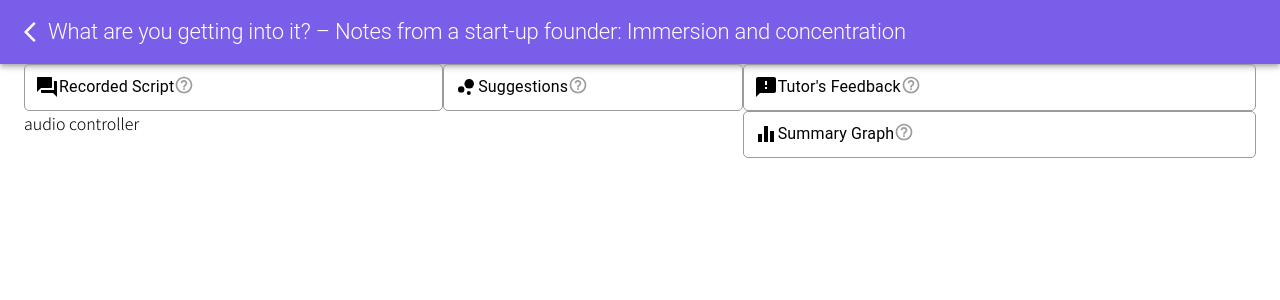
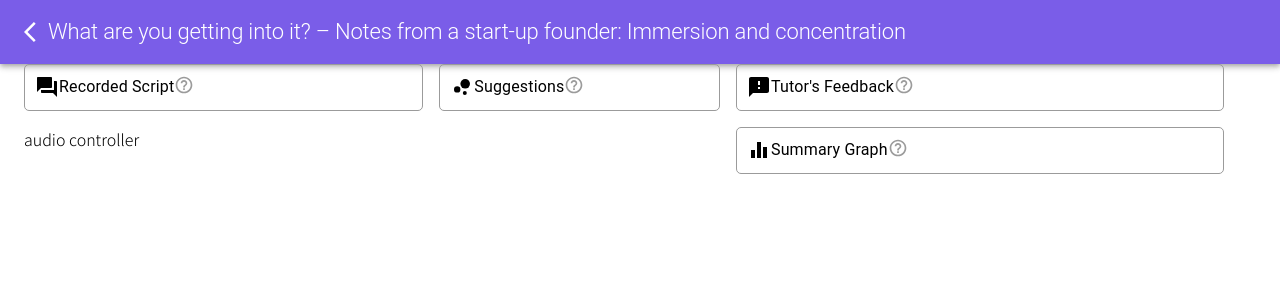
Before and after one commit to reesekimm/ringleplus_react_study, a React app: page / in a window 1280 px wide. Shown: the top 300 px of the page. Built offline with nearby package versions, Linux system fonts and the light colour scheme.

Commit message:
refactor: Container간 간격조정

```diff
--- a/src/views/components/ReviewBody.tsx
+++ b/src/views/components/ReviewBody.tsx
@@ -5,9 +5,9 @@ import * as options from "Const/containerOptions";
 
 const ReviewBody: React.FC = () => (
   <div className="review-body__wrapper">
-    <Grid item container>
-      <Grid item container xs={12} md={7} direction="column">
-        <Grid item container>
+    <Grid item container spacing={2}>
+      <Grid item container xs={12} md={7} direction="column" spacing={2}>
+        <Grid item container spacing={2}>
           <Grid item xs={12} sm={7}>
             <Container options={options.chat} />
           </Grid>
@@ -17,7 +17,7 @@ const ReviewBody: React.FC = () => (
         </Grid>
         <Grid item>audio controller</Grid>
       </Grid>
-      <Grid item container xs={12} md={5} direction="column">
+      <Grid item container xs={12} md={5} direction="column" spacing={2}>
         <Grid item>
           <Container options={options.feedback} />
         </Grid>
```
